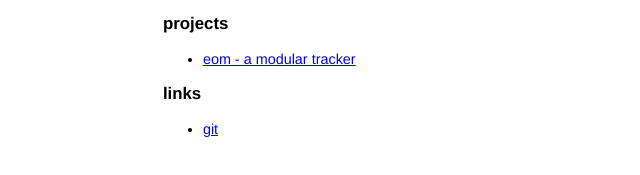
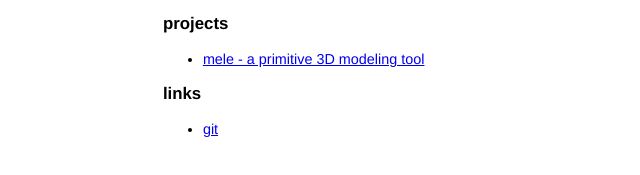
Before and after one commit to gavinratcliff/website, a plain HTML site: page software.html in a window 1280 px wide. Shown: the part 207-382 px from the top of the page, 205-845 px from the left. Drawn offline with Linux system fonts and the light colour scheme.

Commit message:
fixed eom link

```diff
--- a/software.html
+++ b/software.html
@@ -26,7 +26,7 @@
     <h3>projects</h3>
 
     <ul>
-    	<li><a href="eom.html">eom - a modular tracker</a></li>
+    	<li><a href="mele.html">mele - a primitive 3D modeling tool</a></li>
     </ul>
 
     <h3>links</h3>
```
